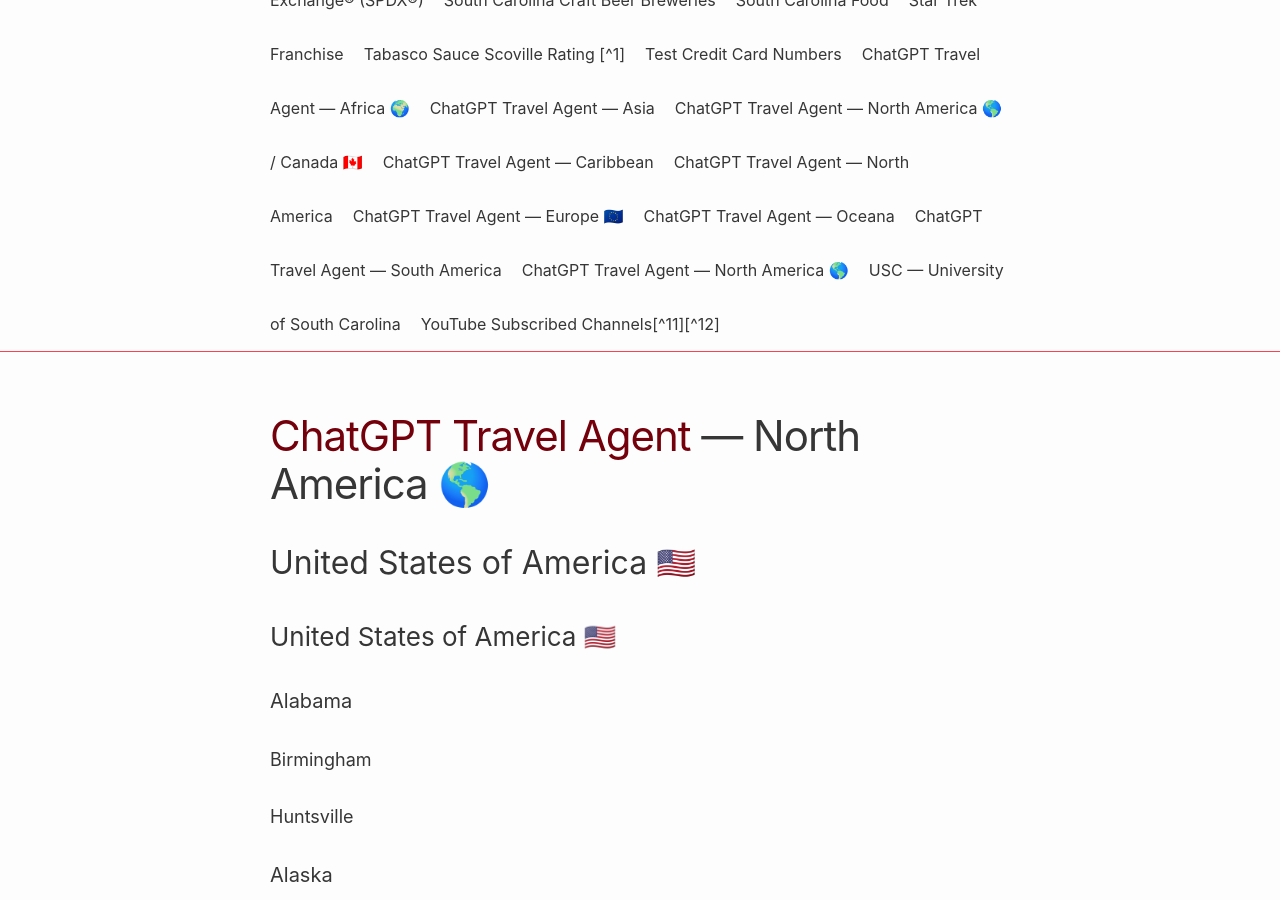
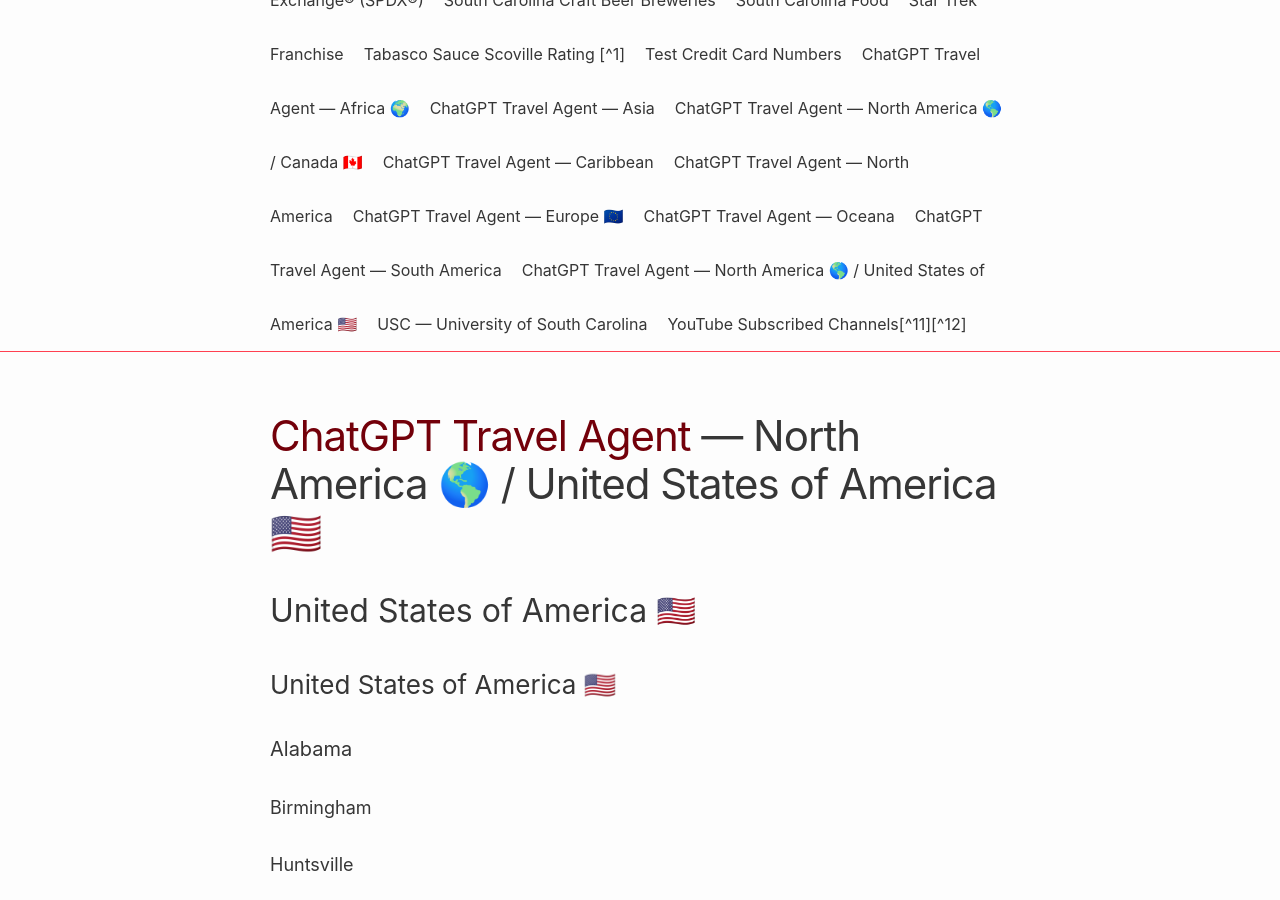
Before and after one commit to RalphHightower/RalphHightower, a Jekyll site: the page built from TravelAgentChatGPT/TravelAgentUnitedState.md, in a window 1280 px wide and 900 px high, scrolled down 788 px. Built offline with Jekyll 4.4.1, drawn with Linux system fonts in a browser that asks for light colours; our own code applies the rules of GitHub Pages for plain Markdown files.

Commit message:
[docs](doc): add USA to H1

```diff
--- a/TravelAgentChatGPT/TravelAgentUnitedState.md
+++ b/TravelAgentChatGPT/TravelAgentUnitedState.md
@@ -1,4 +1,4 @@
-# [ChatGPT Travel Agent](https://chat.openai.com/) — North America 🌎
+# [ChatGPT Travel Agent](https://chat.openai.com/) — North America 🌎 / United States of America 🇺🇸
 ## United States of America 🇺🇸
 ### United States of America 🇺🇸
 #### Alabama
```
